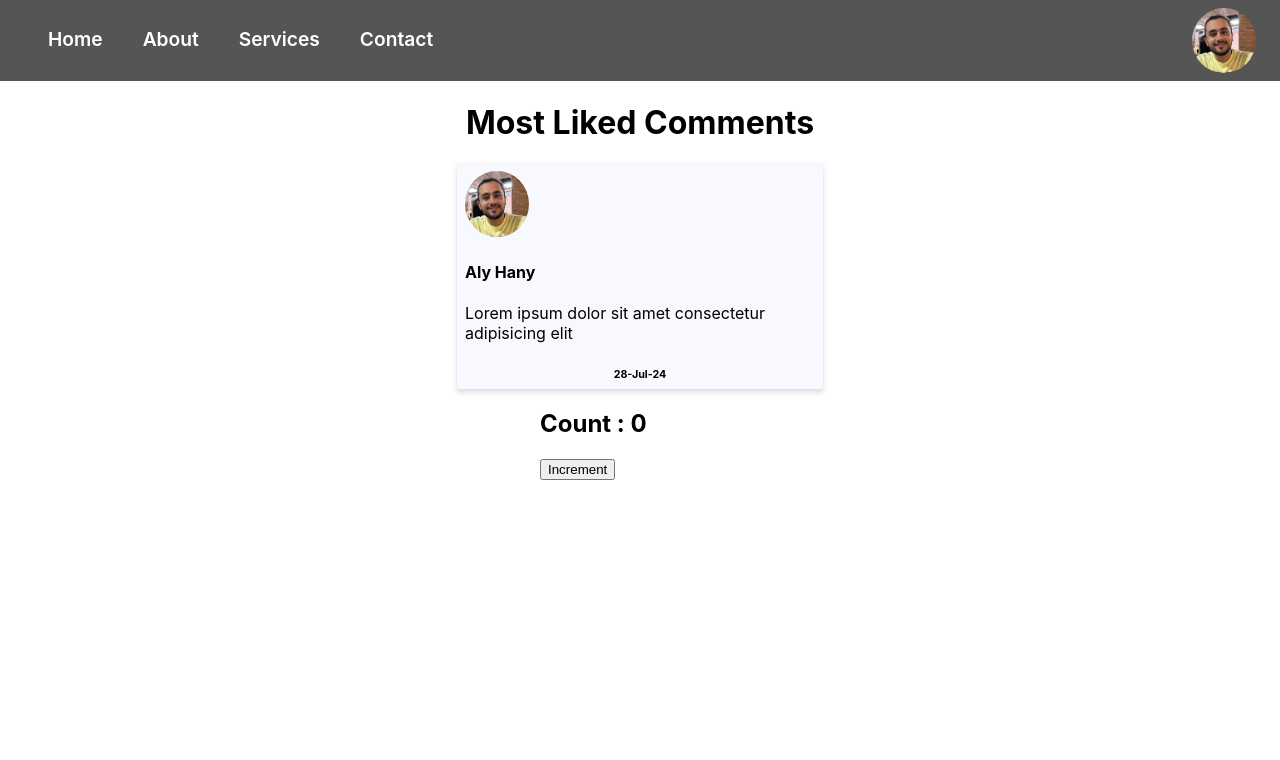
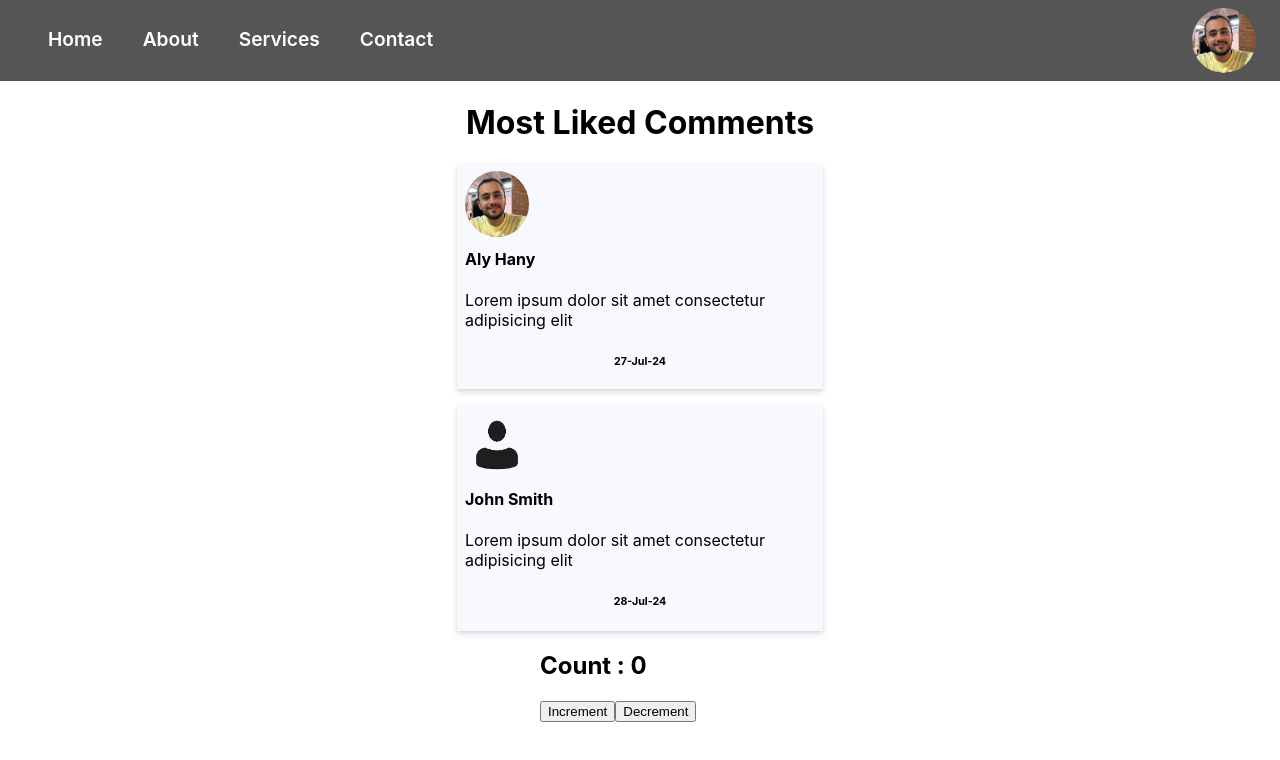
Before and after one commit to JEE18BI/ReactBlogWebsite, a React (Create React App) app: page / in a window 1280 px wide. Shown: the top 760 px of the page. Built offline with nearby package versions, Linux system fonts and the light colour scheme.

Commit message:
second Comment

```diff
--- a/src/App.jsx
+++ b/src/App.jsx
@@ -1,13 +1,15 @@
 import Comment from './Components/Comment/Comment.jsx';
 import Header from './Components/Header/Header.jsx';
 import Counter from './Components/Counter/Counter.jsx';
+import img1 from './Images/AlyHany.jpg';
 import '../src/App.css';
 export function App() {
   return(
    <div>
-    <Header/>
+    <Header src={img1}/>
     <h1 className="Title">Most Liked Comments</h1>
-   <Comment UserName="Aly Hany" Comment="Lorem ipsum dolor sit amet consectetur adipisicing elit" Date="28-Jul-24"/>
+   <Comment UserName="Aly Hany" Comment="Lorem ipsum dolor sit amet consectetur adipisicing elit" Date="27-Jul-24" src={img1}/>
+   <Comment UserName="John Smith" Comment="Lorem ipsum dolor sit amet consectetur adipisicing elit" Date="28-Jul-24"/>
    <Counter/>
    </div>
   )
--- a/src/Components/Avatar/Avatar.jsx
+++ b/src/Components/Avatar/Avatar.jsx
@@ -4,6 +4,7 @@ const Avatar = ({src}) => {
   return (
     <>
        <img className="CommentImage" src={src ? src :Img} alt="image1"/>
+
     </>
   )
 }
--- a/src/Components/Comment/Comment.css
+++ b/src/Components/Comment/Comment.css
@@ -5,7 +5,11 @@
     height: 210px;
     background-color:ghostwhite;
     box-shadow: 0 4px 6px rgba(0, 0, 0, 0.1), 0 1px 3px rgba(0, 0, 0, 0.08);
+    margin-bottom: 1em;
 }
 .Date{
     text-align:center ;
 }
+.UserName{
+    margin-top:0.5em;
+}
--- a/src/Components/Comment/Comment.jsx
+++ b/src/Components/Comment/Comment.jsx
@@ -1,10 +1,11 @@
 import Avatar from '../Avatar/Avatar.jsx';
 import './Comment.css';
-import img1 from '../../Images/AlyHany.jpg';
-const Comment = ({UserName,Comment,Date})=>{
+
+const Comment = ({UserName,Comment,Date,src})=>{
+
     return(
         <div className='Comment' >
-             <Avatar src={img1}/>
+             <Avatar src={src}/>
             <h4 className="UserName">{UserName}</h4>
             <p className="CommentText">{Comment}</p>
             <h6 className="Date">{Date}</h6>
--- a/src/Components/Counter/Counter.jsx
+++ b/src/Components/Counter/Counter.jsx
@@ -2,12 +2,14 @@ import {useState} from 'react';
 import './Counter.css';
 const Counter = () => {
     const [count,setCount]=useState(0);
-    const counterHandler=()=>setCount(count+1);
+    const counterIncrementHandler=()=>setCount(count+1);
+    const counterDecrementHandler=()=>setCount(count-1);
   return (
     <div className="CounterContainer">
       <h2>Count : {count}</h2>
 
-      <button onClick={counterHandler}>Increment</button>
+      <button onClick={counterIncrementHandler}>Increment</button>
+      <button onClick={counterDecrementHandler}>Decrement</button>
     </div>
   )
 }
--- a/src/Components/Header/Header.jsx
+++ b/src/Components/Header/Header.jsx
@@ -1,7 +1,7 @@
+import Avatar from '../Avatar/Avatar.jsx'
 import './Header.css';
-import Avatar from '../Avatar/Avatar.jsx'
-import img1 from '../../Images/AlyHany.jpg';
-const Header = () => {
+const Header = ({src}) => {
+
   return (
     <div className="Header">
       <li className="NavBar">
@@ -13,7 +13,7 @@ const Header = () => {
 
 
       </li>
-      <Avatar src={img1}/>
+      <Avatar src={src}/>
     </div>
   )
 }
```
